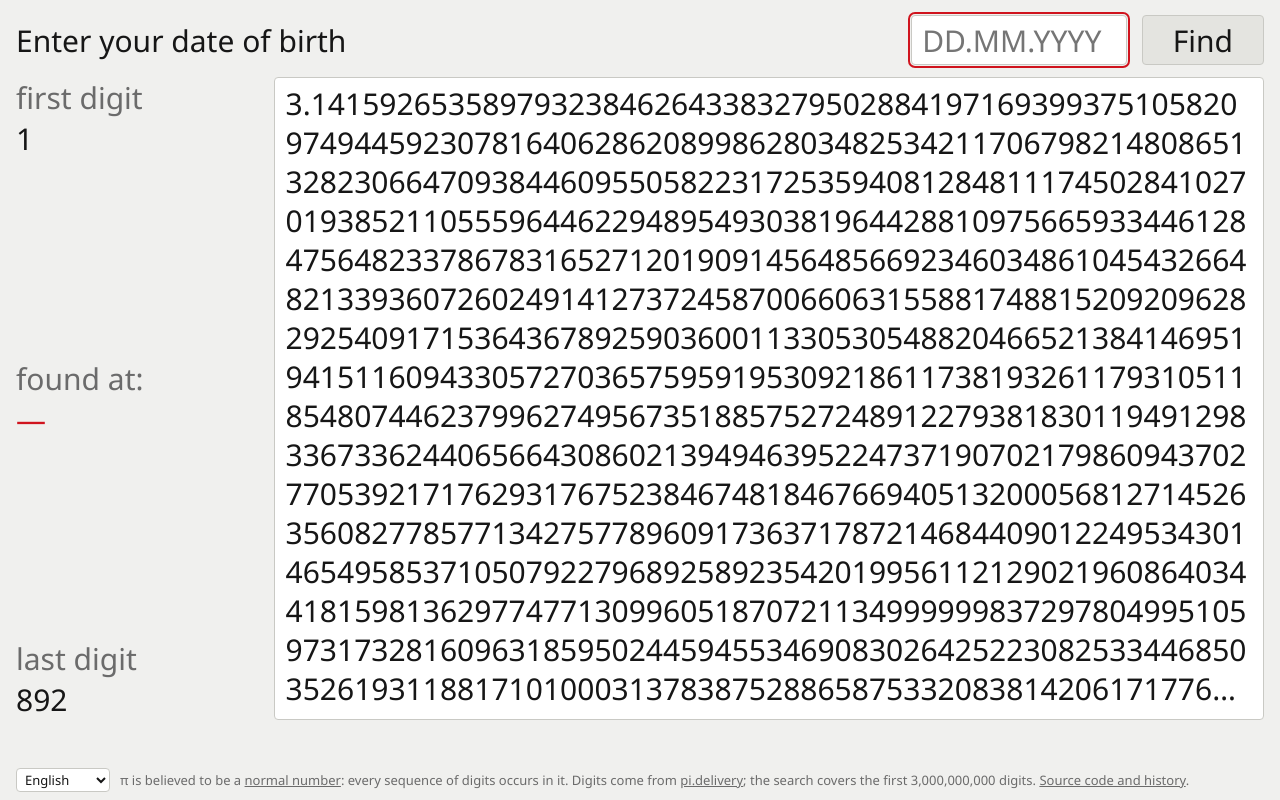
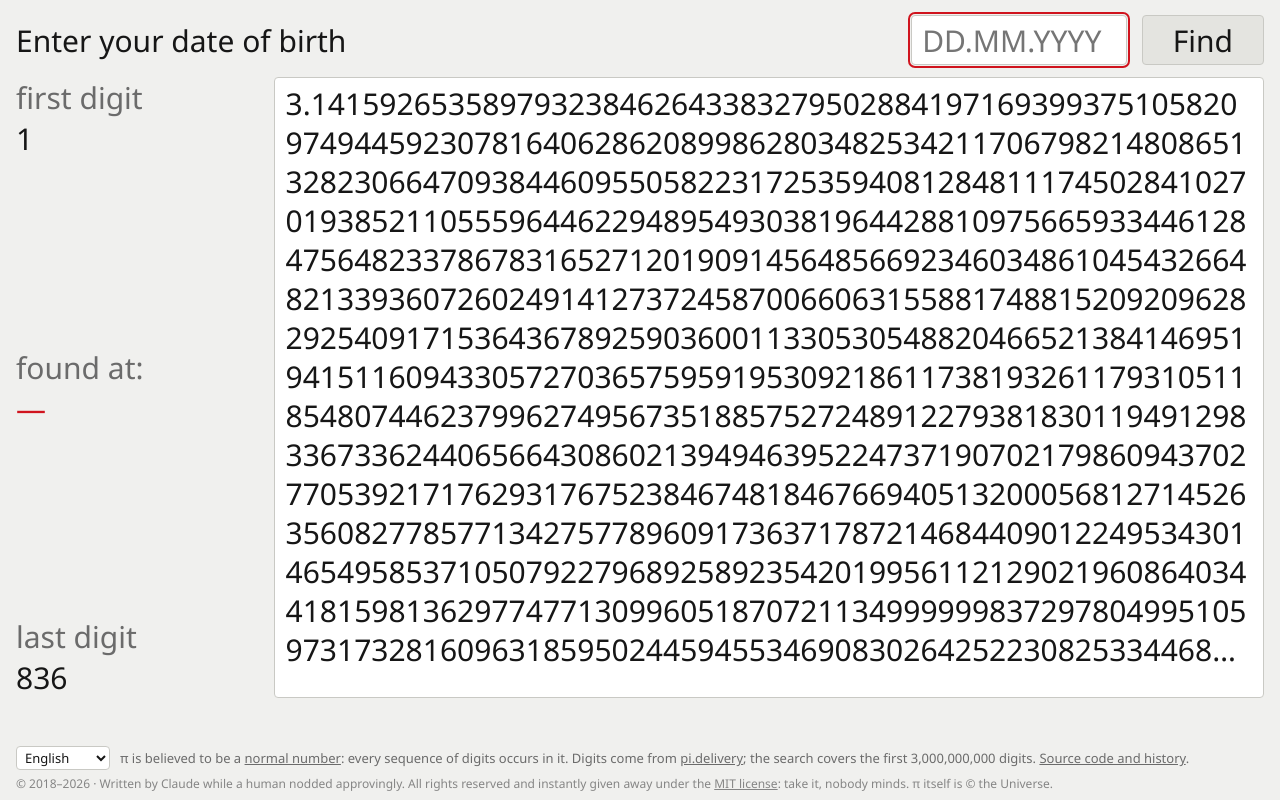
Before and after one commit to favorart/pi-birthday, a plain HTML site: page index.html in a window 1280 px wide. Drawn offline with Linux system fonts and the light colour scheme.

Commit message:
Add MIT license and a tongue-in-cheek copyright line to the site footer
- LICENSE: MIT, 2018-2026
- Footer: localized copyright line in all 10 UI languages, linking to LICENSE
- README / README.ru: License section

Co-Authored-By: Claude Opus 5.5 <noreply@anthropic.com>

```diff
--- a/app.js
+++ b/app.js
@@ -19,7 +19,7 @@ const $ = (id) => document.getElementById(id);
 const el = {
   form: $("form"), date: $("date"), find: $("find"),
   first: $("first"), found: $("found"), last: $("last"),
-  digits: $("digits"), status: $("status"), foot: $("foot-text"), lang: $("lang"),
+  digits: $("digits"), status: $("status"), foot: $("foot-text"), copy: $("copy"), lang: $("lang"),
 };
 
 const blocks = new Map();           // block number -> Promise<string>
@@ -64,6 +64,7 @@ function applyLang() {
   }
   el.date.placeholder = t.fmt;
   el.foot.innerHTML = fill(t.foot, { wiki: t.wiki, n: meta ? num(meta.digits) : "…" });
+  el.copy.innerHTML = fill(t.copy, { mit: LICENSE_URL });
   el.lang.value = lang;
   renderStatus();
   renderStats();
--- a/i18n.js
+++ b/i18n.js
@@ -1,14 +1,17 @@
 "use strict";
 /*
  * UI strings. {date}, {pos}, {n}, {err}, {fmt} are placeholders.
+ * `copy` is HTML: {mit} is the license link.
  * `foot` is HTML: {wiki} is the language's "normal number" article, {n} the searched digit count.
  */
 const REPO = "https://github.com/favorart/pi-birthday";
+const LICENSE_URL = `${REPO}/blob/main/LICENSE`;
 const WIKI_EN = "https://en.wikipedia.org/wiki/Normal_number";
 
 const I18N = {
   en: {
     name: "English",
+    copy: '© 2018–2026 · Written by Claude while a human nodded approvingly. All rights reserved and instantly given away under the <a href="{mit}">MIT license</a>: take it, nobody minds. π itself is © the Universe.',
     title: "Your birthday in π",
     description: "Enter your date of birth and find out where it first appears in the digits of π.",
     invite: "Enter your date of birth",
@@ -29,6 +32,7 @@ const I18N = {
   },
   zh: {
     name: "中文",
+    copy: '© 2018–2026 · 代码由 Claude 编写，人类在一旁点头称是。保留所有权利，并立即按 <a href="{mit}">MIT 许可证</a>全部送出：谁想用都行。π 本身的版权归宇宙所有。',
     title: "π 中的你的生日",
     description: "输入你的出生日期，看看它在 π 的数字中首次出现在哪里。",
     invite: "输入你的出生日期",
@@ -49,6 +53,7 @@ const I18N = {
   },
   es: {
     name: "Español",
+    copy: '© 2018–2026 · Escrito por Claude mientras un humano asentía. Todos los derechos reservados y regalados al instante bajo la <a href="{mit}">licencia MIT</a>: úselo quien quiera. π es © del Universo.',
     title: "Tu cumpleaños en π",
     description: "Introduce tu fecha de nacimiento y descubre dónde aparece por primera vez entre las cifras de π.",
     invite: "Introduce tu fecha de nacimiento",
@@ -69,6 +74,7 @@ const I18N = {
   },
   hi: {
     name: "हिन्दी",
+    copy: '© 2018–2026 · कोड Claude ने लिखा, इंसान सहमति में सिर हिलाता रहा। सर्वाधिकार सुरक्षित, और तुरंत <a href="{mit}">MIT लाइसेंस</a> के तहत सबको दे दिए गए: जो चाहे इस्तेमाल करे। π का कॉपीराइट ब्रह्मांड के पास है।',
     title: "π में आपकी जन्मतिथि",
     description: "अपनी जन्मतिथि दर्ज करें और जानें कि वह π के अंकों में पहली बार कहाँ आती है।",
     invite: "अपनी जन्मतिथि दर्ज करें",
@@ -89,6 +95,7 @@ const I18N = {
   },
   ar: {
     name: "العربية",
+    copy: '© 2018–2026 · كتبه Claude بينما كان إنسان يومئ موافقًا. جميع الحقوق محفوظة، ثم وُهبت فورًا بموجب <a href="{mit}">رخصة MIT</a>: استخدمه من شاء. أما π نفسه فحقوقه للكون.',
     dir: "rtl",
     title: "تاريخ ميلادك في π",
     description: "أدخل تاريخ ميلادك واكتشف أين يظهر لأول مرة بين أرقام π.",
@@ -110,6 +117,7 @@ const I18N = {
   },
   pt: {
     name: "Português",
+    copy: '© 2018–2026 · Escrito pelo Claude enquanto um humano acenava com a cabeça. Todos os direitos reservados e logo doados sob a <a href="{mit}">licença MIT</a>: use quem quiser. O π em si é © do Universo.',
     title: "Seu aniversário em π",
     description: "Digite sua data de nascimento e descubra onde ela aparece pela primeira vez nos dígitos de π.",
     invite: "Digite sua data de nascimento",
@@ -130,6 +138,7 @@ const I18N = {
   },
   ru: {
     name: "Русский",
+    copy: '© 2018–2026 · Написал Claude, человек одобрительно кивал. Все права защищены и тут же розданы по <a href="{mit}">лицензии MIT</a>: пользуйтесь, кто хотите. Права на само π принадлежат Вселенной.',
     title: "Дата рождения в π",
     description: "Введите дату рождения и узнайте, на каком знаке числа π она встречается впервые.",
     invite: "Введите вашу дату рождения",
@@ -150,6 +159,7 @@ const I18N = {
   },
   ja: {
     name: "日本語",
+    copy: '© 2018–2026 · コードは Claude が書き、人間は横でうなずいていました。著作権はすべて保有し、即座に <a href="{mit}">MIT ライセンス</a>で手放しました。どなたでもご自由に。π そのものの著作権は宇宙にあります。',
     title: "π の中のあなたの誕生日",
     description: "生年月日を入力すると、それが π の数字の中で最初に現れる位置がわかります。",
     invite: "生年月日を入力してください",
@@ -170,6 +180,7 @@ const I18N = {
   },
   de: {
     name: "Deutsch",
+    copy: '© 2018–2026 · Geschrieben von Claude, während ein Mensch zustimmend nickte. Alle Rechte vorbehalten und sofort unter der <a href="{mit}">MIT-Lizenz</a> verschenkt: Nehmt es, wer will. π selbst ist © das Universum.',
     title: "Dein Geburtstag in π",
     description: "Gib dein Geburtsdatum ein und finde heraus, wo es in den Ziffern von π zum ersten Mal vorkommt.",
     invite: "Gib dein Geburtsdatum ein",
@@ -190,6 +201,7 @@ const I18N = {
   },
   fr: {
     name: "Français",
+    copy: '© 2018–2026 · Écrit par Claude pendant qu’un humain hochait la tête. Tous droits réservés, puis aussitôt cédés sous <a href="{mit}">licence MIT</a> : servez-vous. π lui-même est © l’Univers.',
     title: "Votre anniversaire dans π",
     description: "Entrez votre date de naissance et découvrez où elle apparaît pour la première fois dans les décimales de π.",
     invite: "Entrez votre date de naissance",
--- a/index.html
+++ b/index.html
@@ -32,6 +32,7 @@
   <footer class="foot">
     <select id="lang" aria-label="Language"></select>
     <span id="foot-text"></span>
+    <p class="copy" id="copy"></p>
   </footer>
 
   <script src="i18n.js"></script>
--- a/style.css
+++ b/style.css
@@ -145,6 +145,11 @@ button:disabled { opacity: 0.6; cursor: progress; }
   color: var(--muted);
 }
 .foot a { color: inherit; }
+.copy {
+  margin: 0.4em 0 0;
+  font-size: 12px;
+  opacity: 0.8;
+}
 #lang {
   font: inherit;
   margin-inline-end: 0.5em;
```
Also changed, not shown: 3 other files.
